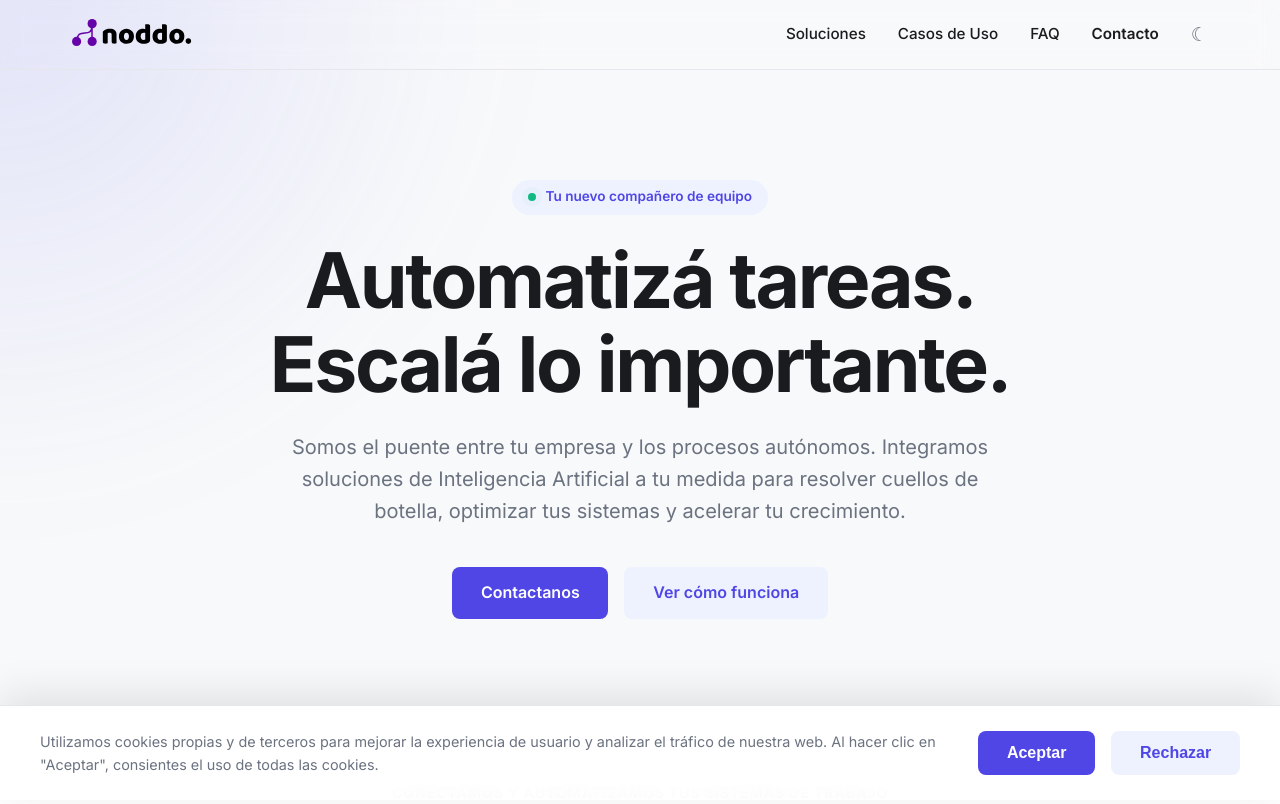
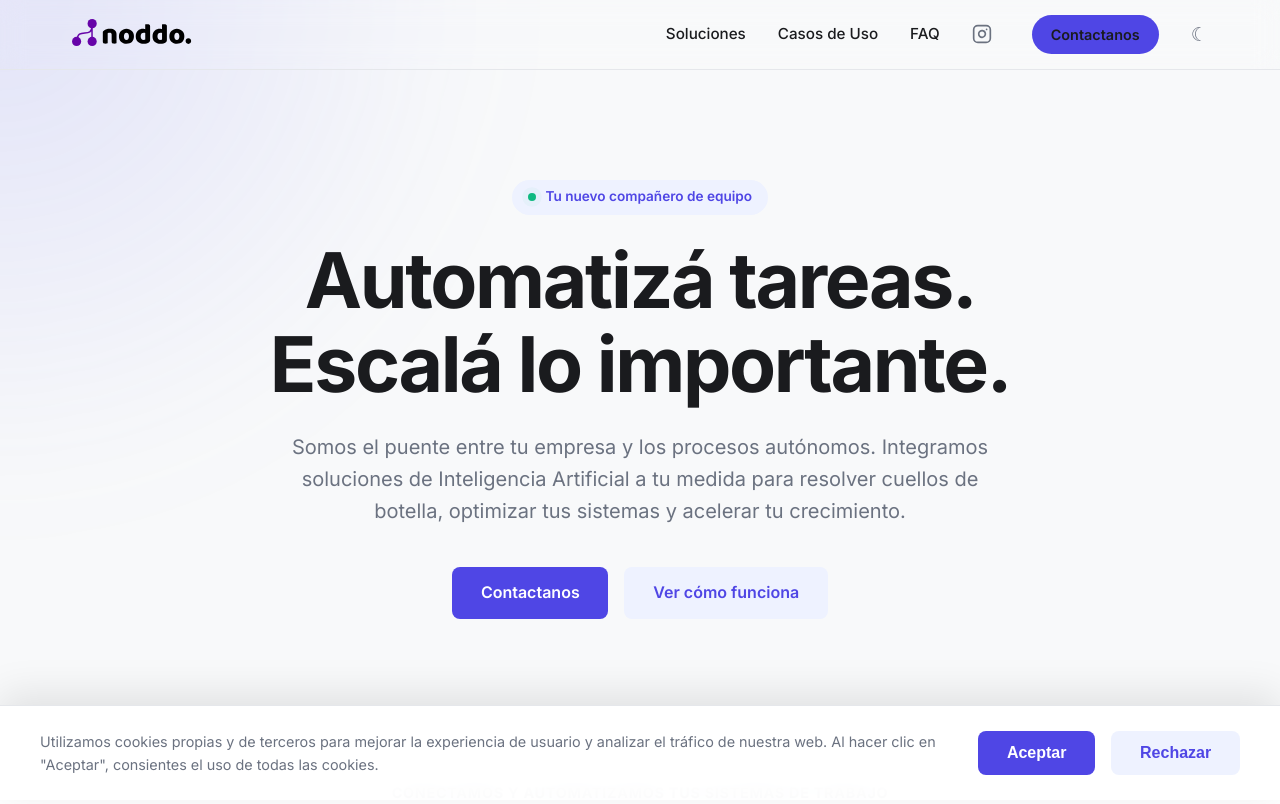
Before and after one commit to JuliSoldani/noddo.ia, a website built with Vite: page index.html in a window 1280 px wide. Shown: the top 804 px of the page. Built offline with nearby package versions, Linux system fonts and the light colour scheme.

Commit message:
Update navbar with primary CTA button and Instagram icon

```diff
--- a/index.html
+++ b/index.html
@@ -28,7 +28,14 @@
                 <a href="#proyectos">Soluciones</a>
                 <a href="#proyectos">Casos de Uso</a>
                 <a href="#faq">FAQ</a>
-                <a href="#contacto" class="text-primary open-contact-modal" style="font-weight:600;">Contacto</a>
+                <a href="https://instagram.com/noddo.oficial" target="_blank" rel="noopener noreferrer" aria-label="Instagram" style="display: flex; align-items: center; color: var(--text-muted); transition: color 0.2s;" onmouseover="this.style.color='var(--primary)'" onmouseout="this.style.color='var(--text-muted)'">
+                    <svg xmlns="http://www.w3.org/2000/svg" width="20" height="20" viewBox="0 0 24 24" fill="none" stroke="currentColor" stroke-width="2" stroke-linecap="round" stroke-linejoin="round" class="feather feather-instagram">
+                        <rect x="2" y="2" width="20" height="20" rx="5" ry="5"></rect>
+                        <path d="M16 11.37A4 4 0 1 1 12.63 8 4 4 0 0 1 16 11.37z"></path>
+                        <line x1="17.5" y1="6.5" x2="17.51" y2="6.5"></line>
+                    </svg>
+                </a>
+                <a href="#contacto" class="btn btn-primary open-contact-modal" style="padding: 0.5rem 1.2rem; border-radius: 50px; font-weight: 600; font-size: 0.9rem; margin-left: 0.5rem;">Contactanos</a>
                 <button id="themeToggle" class="theme-toggle" aria-label="Cambiar Tema">☾</button>
             </div>
         </div>
```
